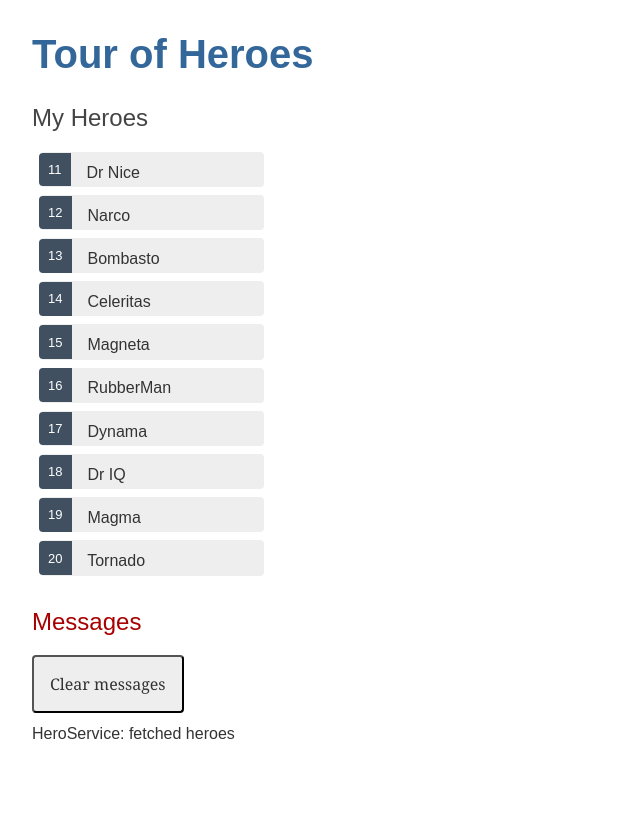
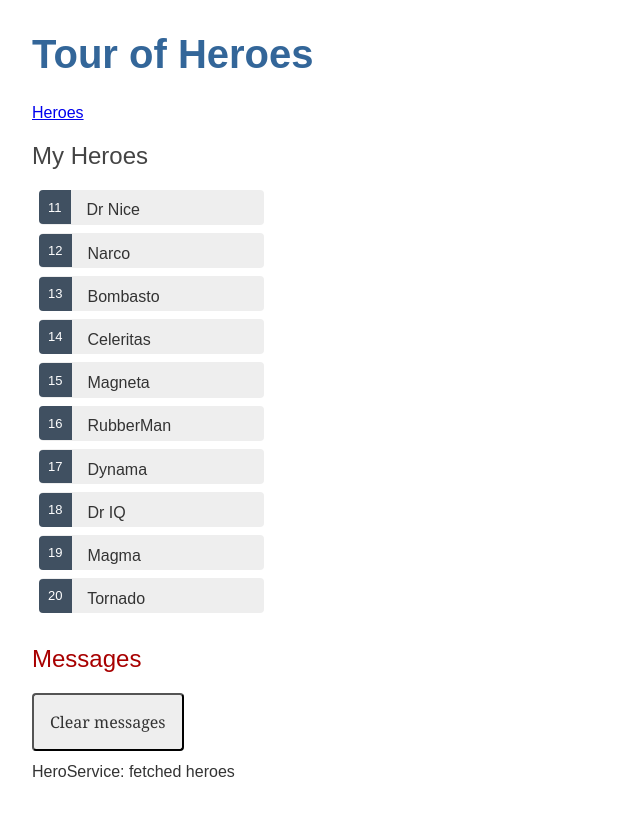
Before and after one commit to theobroma/angular-tour-of-heroes, an Angular app: page /heroes in a window 1280 px wide. Before the commit this address led to /. Shown: the whole page, without its empty margins (0-640 px from the left). Built offline with nearby package versions, Linux system fonts and the light colour scheme.

Commit message:
heroes RouterLink

```diff
--- a/src/app/app-routing.module.ts
+++ b/src/app/app-routing.module.ts
@@ -1,7 +1,21 @@
+// import { NgModule } from '@angular/core';
+// import { RouterModule, Routes } from '@angular/router';
+
+// const routes: Routes = [];
+
+// @NgModule({
+//   imports: [RouterModule.forRoot(routes)],
+//   exports: [RouterModule]
+// })
+// export class AppRoutingModule { }
+
 import { NgModule } from '@angular/core';
 import { RouterModule, Routes } from '@angular/router';
+import { HeroesComponent } from './heroes/heroes.component';
 
-const routes: Routes = [];
+const routes: Routes = [
+  { path: 'heroes', component: HeroesComponent }
+];
 
 @NgModule({
   imports: [RouterModule.forRoot(routes)],
--- a/src/app/app.component.html
+++ b/src/app/app.component.html
@@ -1,3 +1,6 @@
 <h1>{{title}}</h1>
-<app-heroes></app-heroes>
+<nav>
+  <a routerLink="/heroes">Heroes</a>
+</nav>
+<router-outlet></router-outlet>
 <app-messages></app-messages>
```
